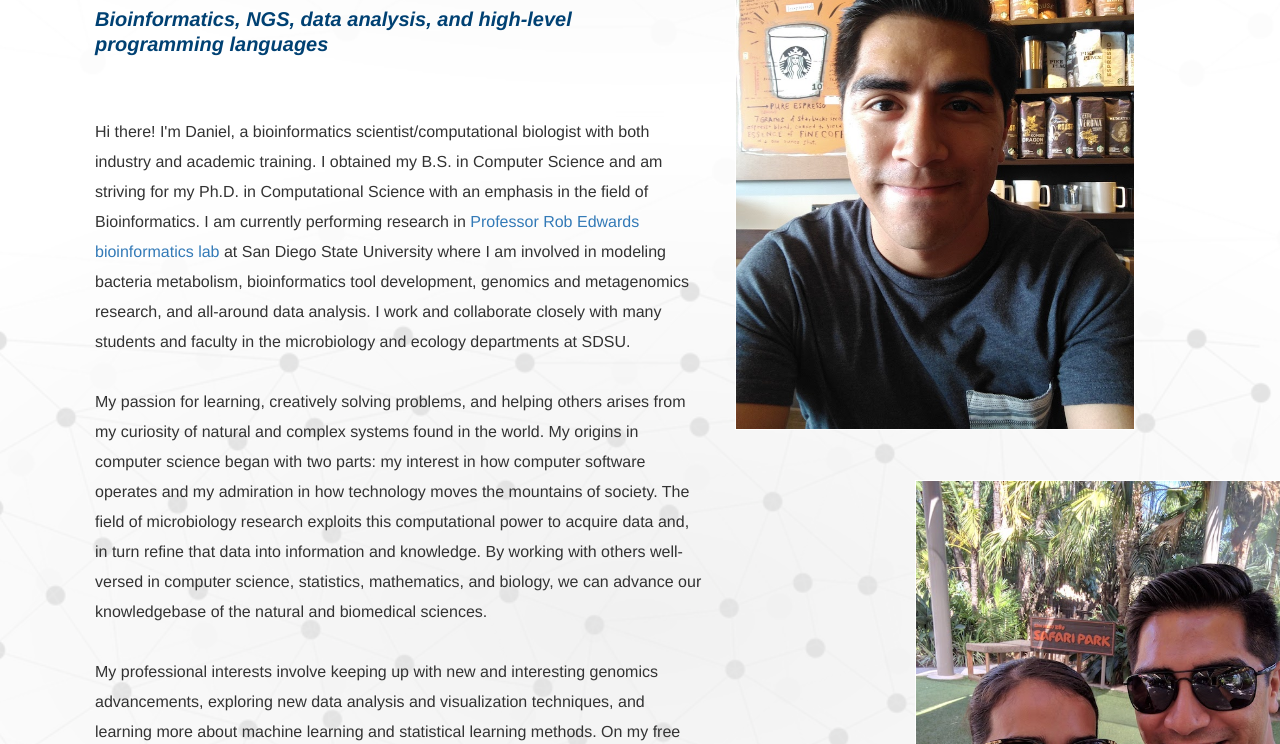
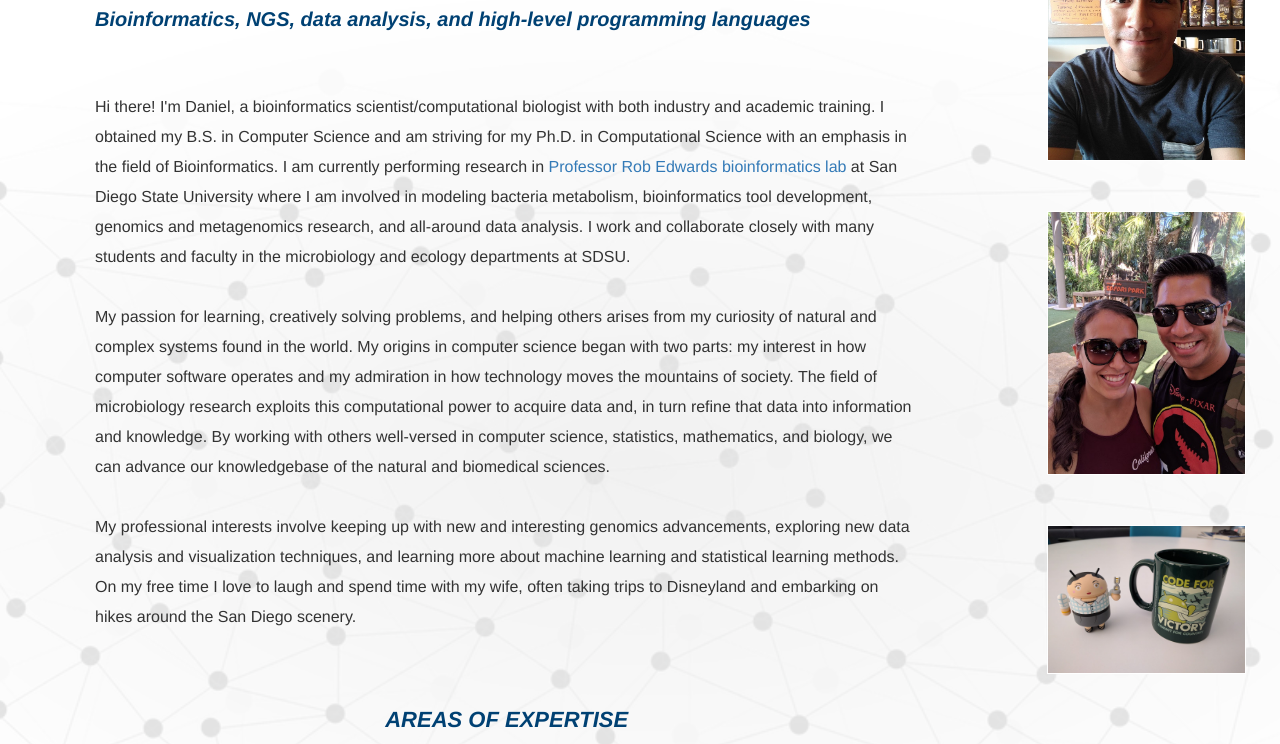
Before and after one commit to dacuevas/dacuevas.github.io, a plain HTML site: page about.html in a window 1280 px wide. Shown: the part 203-947 px from the top of the page. Drawn offline with Linux system fonts and the light colour scheme; files whose address does not match are found by name.

Commit message:
Update about

```diff
--- a/about.html
+++ b/about.html
@@ -92,7 +92,7 @@
                     <div class="name" style="padding-top:250px;">Coming soon!</div>
                 </div>
                 -->
-                <div class="col-xs-6 maintext" style="text-align:left">
+                <div class="col-xs-8 maintext" style="text-align:left">
                     <span class="name" style="font-size:80px">About me</span><br/>
                     <p style="font-weight:900; color:#004173; line-height:25px; font-size:20px; font-style:italic">
                         Bioinformatics, NGS, data analysis, and high-level programming languages
@@ -127,7 +127,6 @@
                                 <li>Python, Perl, R, MATLAB, Java, C languages, and data structures</li>
                                 <li>Custom automated Linux, Bash pipelines</li>
                                 <li>Sun Grid Engine parallel environment</li>
-                                <li>PHP, JavaScript, and CSS web development</li>
                             </ul>
                         </div>
                         <div class="col-xs-4" style="text-align:left">
@@ -142,24 +141,22 @@
                             <ul>
                                 <li>Machine learning techniques</li>
                                 <li>Data visualization</li>
+                                <li>PHP, JavaScript, and CSS web development</li>
                                 <li>RDMS and MySQL databases</li>
                                 <li>Multi-disciplinary team environments and collaboration</li>
                             </ul>
                         </div>
                     </div>
-                    <!--
-                    <br/>
-                    <br/>
-                    <img style="width:600px" alt="img2"
-                        src="assets/imgs/img2.jpg">
-                    -->
                 </div>
-                <div class="col-xs-6">
-                    <img style="width:400px; margin: 0px 30px 0px 0px" alt="img1"
+                <div class="col-xs-4">
+                    <img style="width:50%" alt="img1"
                         src="assets/imgs/img1.jpg">
                     <br/>
-                    <img style="width:400px; margin: 0px 0px 0px 180px" alt="img3"
+                    <img style="width:50%" alt="img3"
                         src="assets/imgs/img3.jpg">
+                    <br/>
+                    <img style="width:50%" alt="img2"
+                        src="assets/imgs/img2.jpg">
                 </div>
             </div>
         </div>
```
